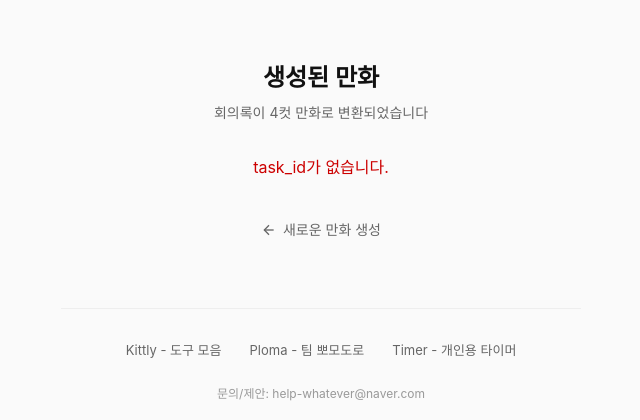
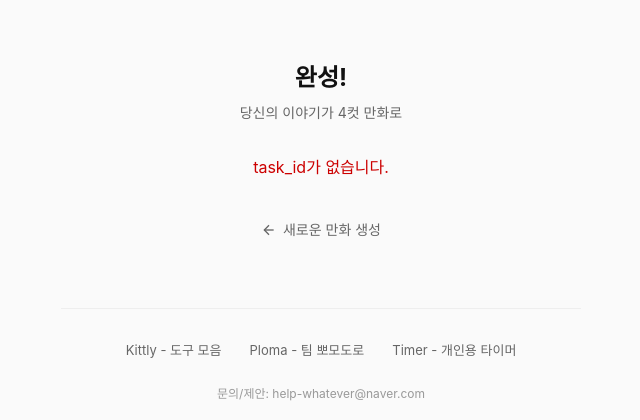
Before and after one commit to junhee1219/toon-minutes, a FastAPI app: template app/templates/result.html in a window 1280 px wide. Shown: the top 420 px of the page, without its empty margins (319-959 px from the left). Run offline with FastAPI, Linux system fonts and the light colour scheme; the template is opened without the code that fills it, so the values that code supplies are empty; some libraries are stand-ins or nearby versions.

Commit message:
fix: 문구수정

```diff
--- a/app/templates/index.html
+++ b/app/templates/index.html
@@ -25,7 +25,7 @@
     <div class="container">
         <div class="header">
             <h1>Toon-Minutes</h1>
-            <p>회의록을 4컷 만화로 변환합니다</p>
+            <p>3줄 요약 대신 4컷 만화</p>
             <div id="greeting" class="greeting hidden"></div>
         </div>
 
@@ -62,7 +62,7 @@
                 <div class="message-area">
                     <div class="status-badge" id="status-badge">생성 중</div>
                     <p class="rotating-message" id="rotating-message">
-                        회의 내용을 분석하고 있습니다...
+                        만화로 그리는 중...
                     </p>
                 </div>
 
--- a/app/templates/result.html
+++ b/app/templates/result.html
@@ -25,8 +25,8 @@
 <body>
     <div class="result-container">
         <div class="result-header">
-            <h1>생성된 만화</h1>
-            <p>회의록이 4컷 만화로 변환되었습니다</p>
+            <h1>완성!</h1>
+            <p>당신의 이야기가 4컷 만화로</p>
         </div>
 
         <div class="comic-container" id="comic-container">
@@ -274,7 +274,7 @@
                 objectType: 'feed',
                 content: {
                     title: 'Toon-Minutes',
-                    description: '회의록을 4컷 만화로 변환했어요!',
+                    description: '이거 만화로 만들어봤는데 어때요?',
                     imageUrl: firstImageUrl,
                     link: {
                         mobileWebUrl: currentUrl,
--- a/docs/index.html
+++ b/docs/index.html
@@ -25,7 +25,7 @@
     <div class="container">
         <div class="header">
             <h1>Toon-Minutes</h1>
-            <p>회의록을 4컷 만화로 변환합니다</p>
+            <p>3줄 요약 대신 4컷 만화</p>
             <div id="greeting" class="greeting hidden"></div>
         </div>
 
@@ -62,7 +62,7 @@
                 <div class="message-area">
                     <div class="status-badge" id="status-badge">생성 중</div>
                     <p class="rotating-message" id="rotating-message">
-                        회의 내용을 분석하고 있습니다...
+                        만화로 그리는 중...
                     </p>
                 </div>
 
--- a/docs/result.html
+++ b/docs/result.html
@@ -25,8 +25,8 @@
 <body>
     <div class="result-container">
         <div class="result-header">
-            <h1>생성된 만화</h1>
-            <p>회의록이 4컷 만화로 변환되었습니다</p>
+            <h1>완성!</h1>
+            <p>당신의 이야기가 4컷 만화로</p>
         </div>
 
         <div class="comic-container" id="comic-container">
@@ -273,7 +273,7 @@
                 objectType: 'feed',
                 content: {
                     title: 'Toon-Minutes',
-                    description: '회의록을 4컷 만화로 변환했어요!',
+                    description: '이거 만화로 만들어봤는데 어때요?',
                     imageUrl: firstImageUrl,
                     link: {
                         mobileWebUrl: currentUrl,
```
